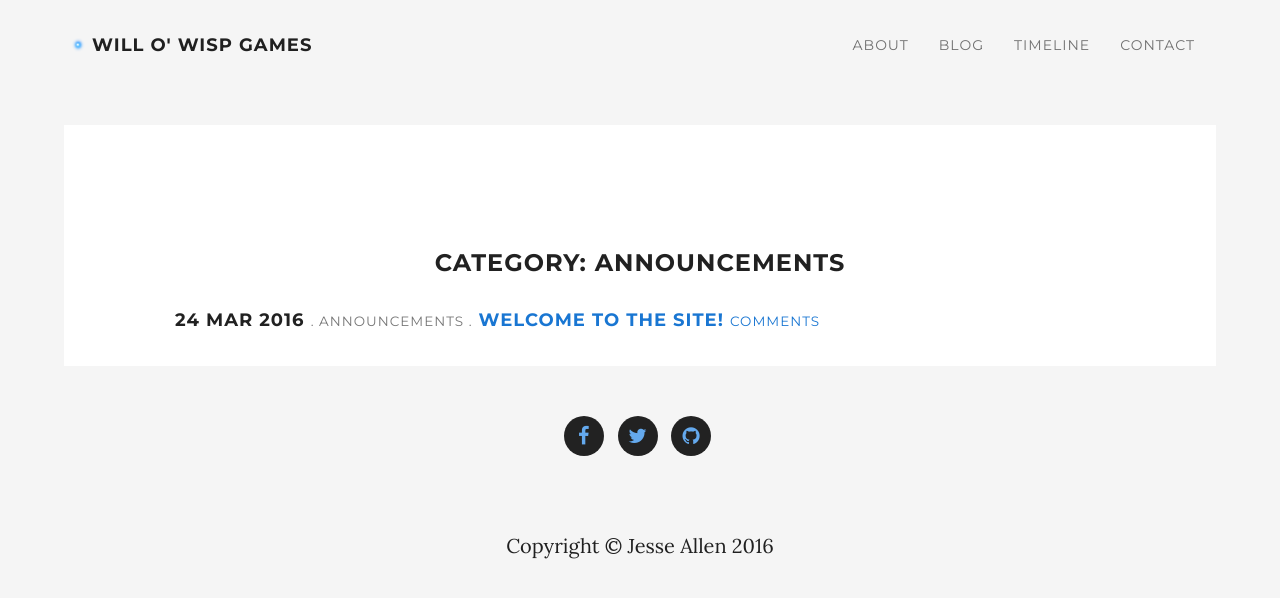
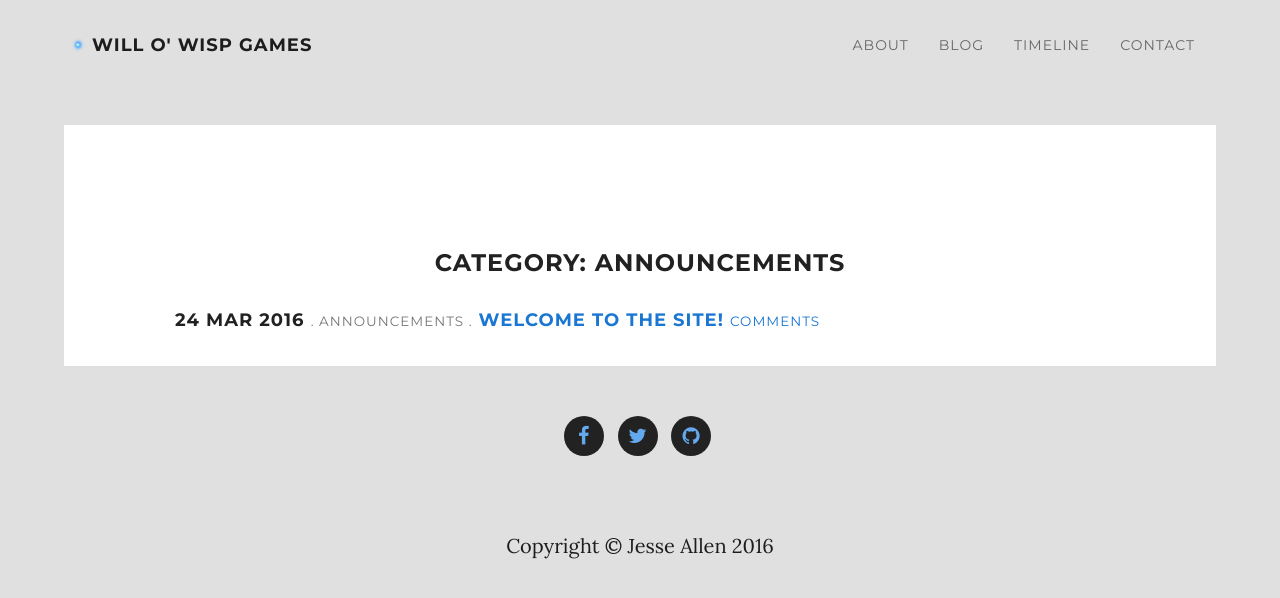
Before and after one commit to WilloWispGames/WilloWispGames.github.io, a Jekyll site: the page built from categories/announcements.html, in a window 1280 px wide and 900 px high. Shown: the top 598 px of the window. Built offline with Jekyll 4.4.1, drawn with Linux system fonts in a browser that asks for light colours; nearby versions of some CDN libraries.

Commit message:
Update grayscale.scss

```diff
--- a/css/grayscale.scss
+++ b/css/grayscale.scss
@@ -15,7 +15,7 @@ body {
     height: 100%;
     font-family: "Lora","Helvetica Neue",Helvetica,Arial,sans-serif;
     color: $primary;
-    background-color: $greyPane;
+    background-color: $backdrop;
     background-position: absolute;
 }
 
```
